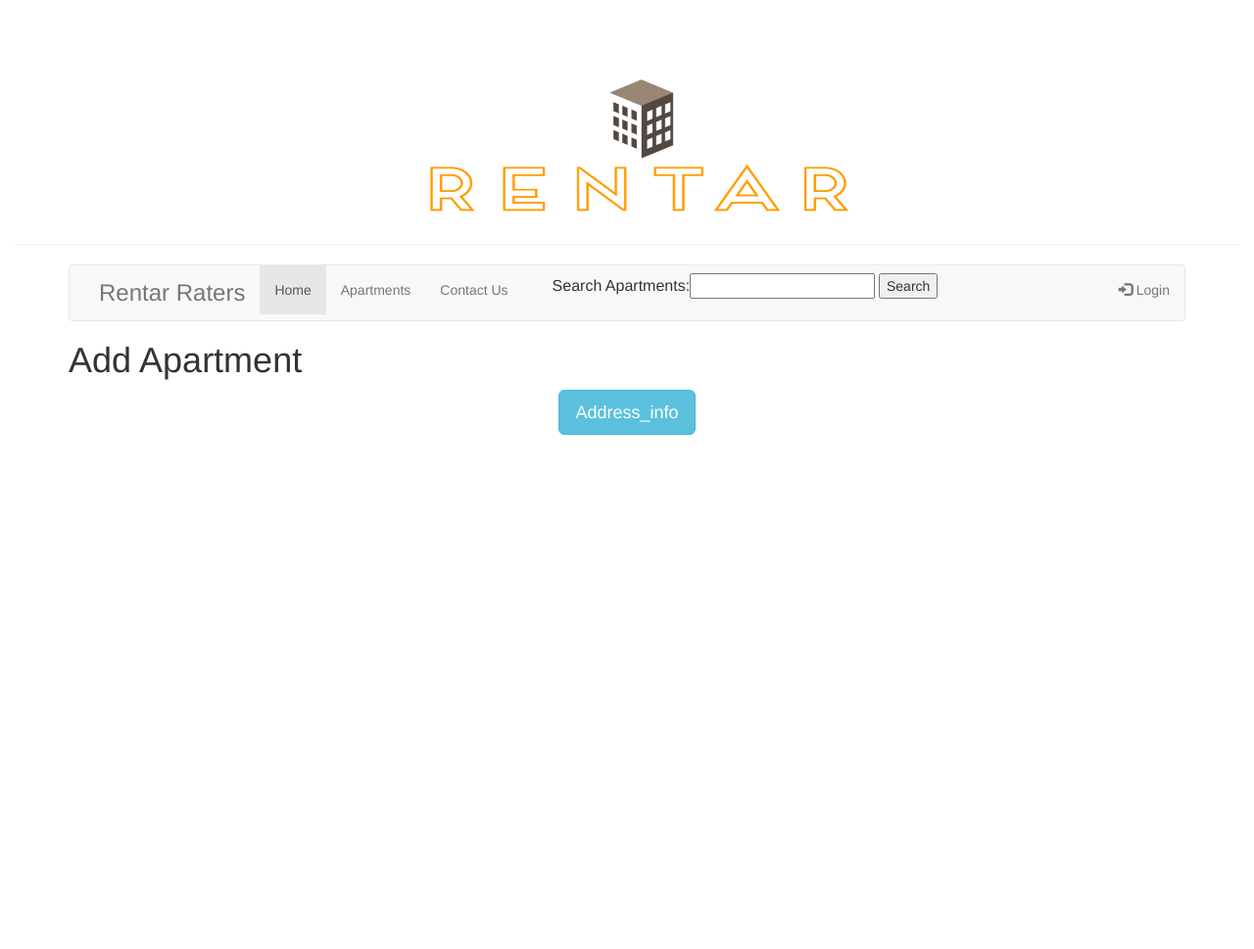
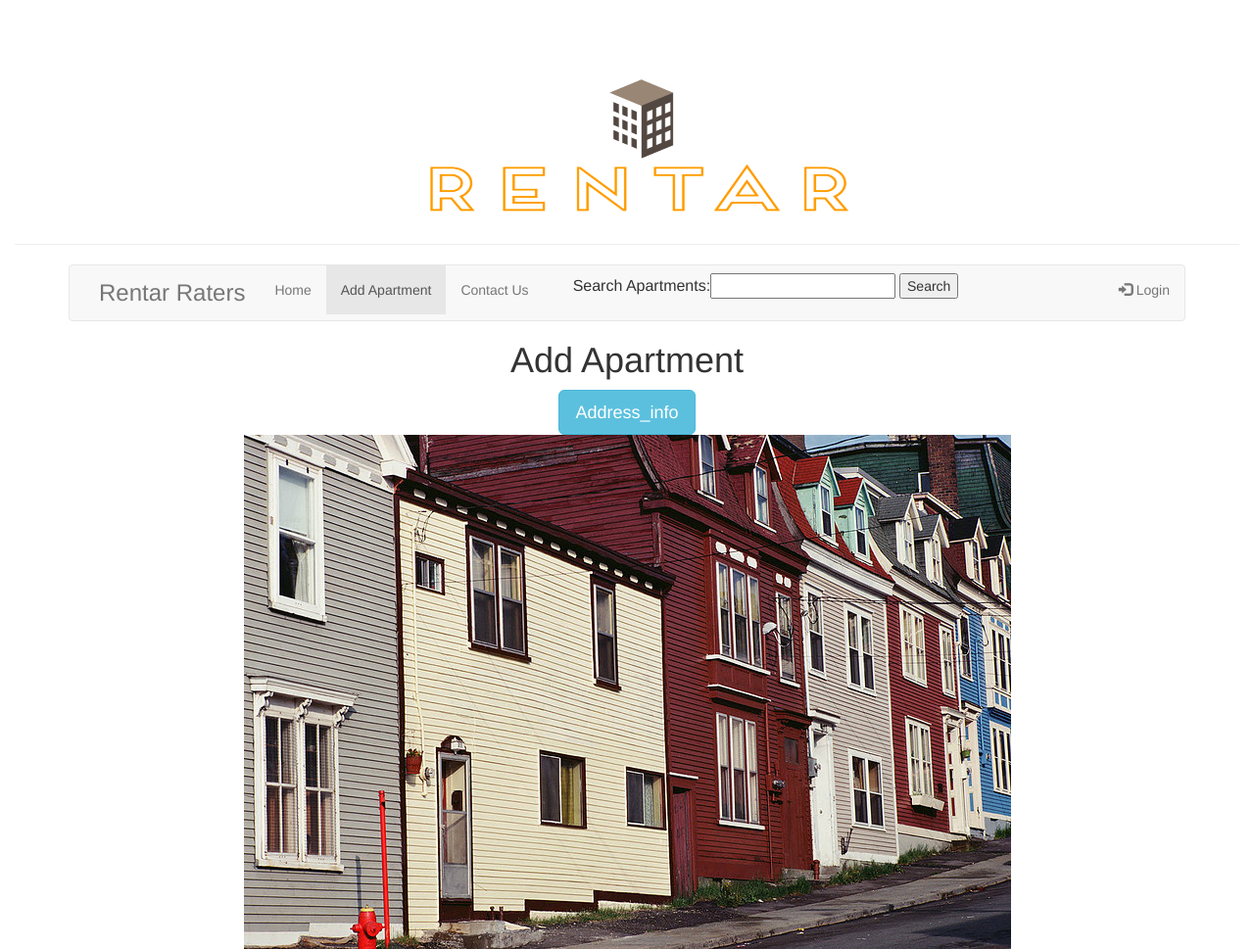
Before and after one commit to lmevange/Rentar, a Django app: page /add_apartment/ in a window 1280 px wide. Shown: the whole page at 98% size. Before the commit the page ends 444 px from the top, so only its background shows below. Run offline with Django 3.2, Linux system fonts and the light colour scheme; some libraries are stand-ins or nearby versions.

Commit message:
fixing up various pages

```diff
--- a/server/template/add_apartment.html
+++ b/server/template/add_apartment.html
@@ -24,7 +24,7 @@
 
 
     <body>
-        <h1>Add Apartment</h1>
+       <center><h1>Add Apartment</h1></center>
         <div class="container-fluid">
         <center><button type="button" class="btn btn-info btn-lg" id="addressbtn" data-toggle="modal" data-target="#myModal">Address_info</button></center>
         <div id="myModal" class="modal fade" role="dialog">
@@ -173,7 +173,9 @@
          </div>
         </div>
         </div>
-
+        <center>
+                <img src='{% static "img/homepagepic.jpg" %}' class='img-responsive' alt="My image"/>
+        </center>
 
     </body>
 
--- a/server/template/add_apartment_rating.html
+++ b/server/template/add_apartment_rating.html
@@ -36,7 +36,7 @@
 
 
     <body>
-        <h1>Add Apartment Rating</h1>
+       <center><h1>Add Apartment Rating</h1></center>
         <div class="container-fluid">
         <center><button type="button" class="btn btn-info btn-lg" id="addressbtn" data-toggle="modal" data-target="#myModal">Address_ratings</button></center>
         <div id="myModal" class="modal fade" role="dialog">
@@ -167,7 +167,9 @@
          </div>
         </div>
         </div>
-
+       <center>
+                <img src='{% static "img/homepagepic.jpg" %}' class='img-responsive' alt="My image"/>
+        </center>
 
     </body>
 
--- a/server/template/header.html
+++ b/server/template/header.html
@@ -54,7 +54,7 @@ $(function(){
                 <ul class="nav navbar-nav">
                     <h3 class="navbar-text"> Rentar Raters</h3>
                     <li class="active"><a href="/">Home</a></li>
-                    <li><a href="/apartment_view/">Apartments</a></li>
+                    <li><a href="/add_apartment/">Add Apartment</a></li>
                     <li><a href="/contact/">Contact Us</a></li>
                  </ul>
                 <div class="col-sm-1 col-md-6">
--- a/server/template/results.html
+++ b/server/template/results.html
@@ -10,12 +10,11 @@
     {{ result.state }}
     {{ result.zipcode}}
     <br>
-    <p>Landlord: </p>
-    {{ result.landlord_last_name}}
+    <p>Landlord: {{ result.landlord_last_name}} </p>
     <br>
     <a class="btn btn-default" href="/apartment_view/{{result.pk}}/">View Apartment</a>
     <a class="btn btn-default" href="/edit_apartment/{{result.pk}}/">Edit Apartment</a>
-    <a class="btn btn-default" href="/add_apartment_rating/{{result.pk}}/">Rate Apartment</a>
+    <a class="btn btn-default" href="/add_apartment_rating/{{result.pk}}/">Rate Apartment</a><br><br>
   {% endfor %}
 {% else %}
     <h3 class='error'>Could not find apartment. Try again or add new apartment</h3>
```
Also changed, not shown: server/template/404.html (added, +7 -0 lines).
